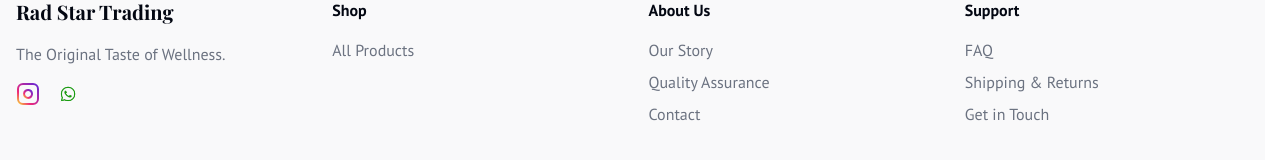
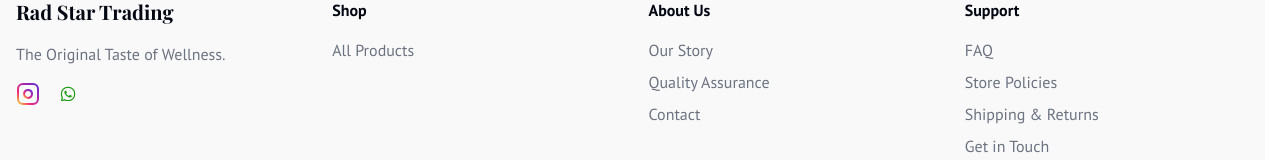
Before and after one commit to syedamaanshafi54-beep/radstar, a Next.js app: page / in a window 1280 px wide. Shown: the part 3102-3262 px from the top of the page. Built offline with nearby package versions, Linux system fonts and the light colour scheme; no server answers; the database is empty; what @genkit-ai/google-genai, genkit would draw is missing.

Commit message:
i meant just add a button that will reddirect the user to the page that

```diff
--- a/src/components/footer.tsx
+++ b/src/components/footer.tsx
@@ -55,6 +55,7 @@ export function Footer() {
               <h3 className="font-semibold mb-4">Support</h3>
               <ul className="space-y-2">
                 <li><Link href="/faq" className="text-muted-foreground hover:text-primary transition-colors">FAQ</Link></li>
+                <li><a href="/policies.html" target="_blank" rel="noopener noreferrer" className="text-muted-foreground hover:text-primary transition-colors">Store Policies</a></li>
                 <li><Link href="/contact" className="text-muted-foreground hover:text-primary transition-colors">Shipping & Returns</Link></li>
                 <li><Link href="/contact" className="text-muted-foreground hover:text-primary transition-colors">Get in Touch</Link></li>
               </ul>
```
